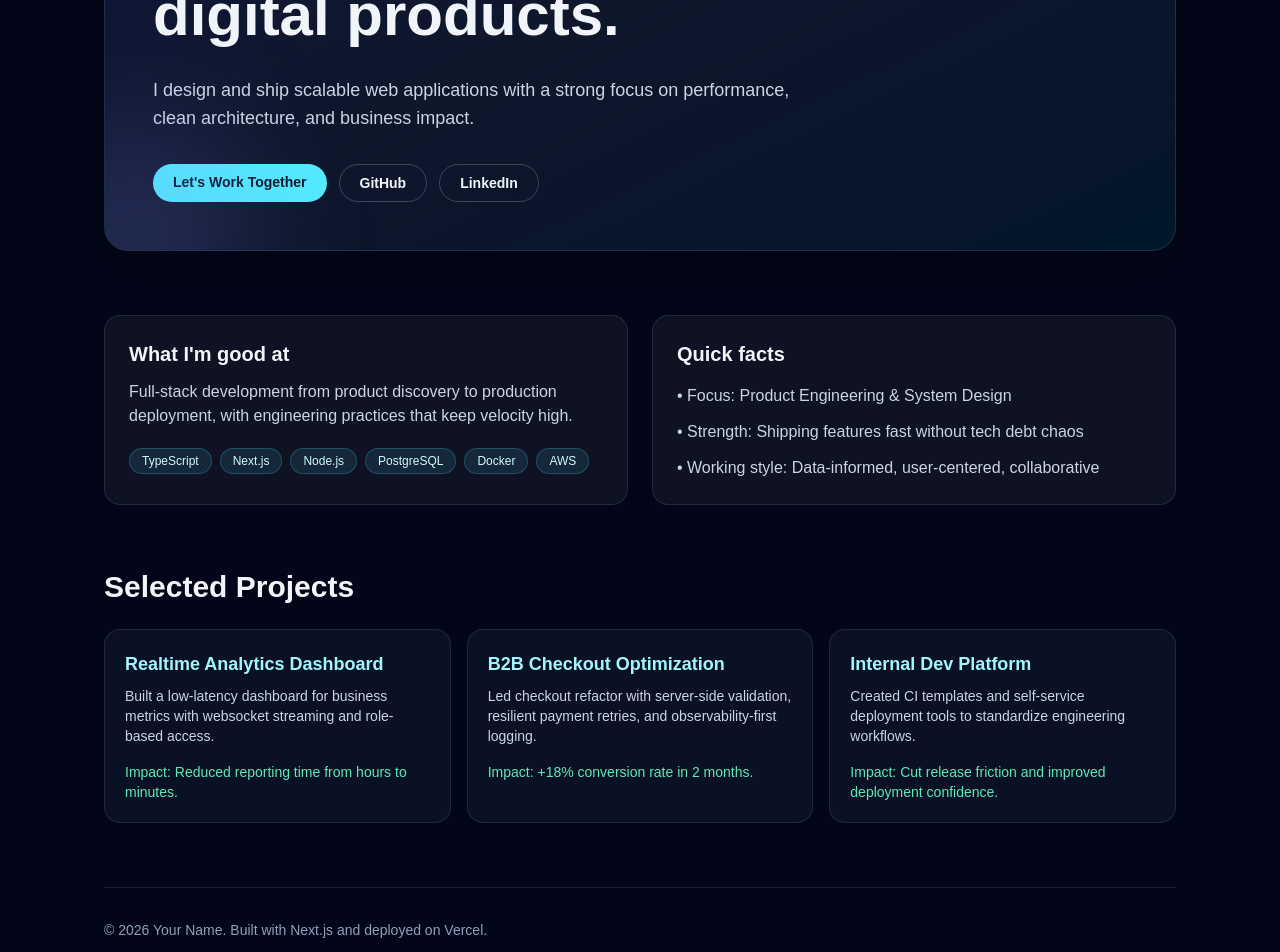
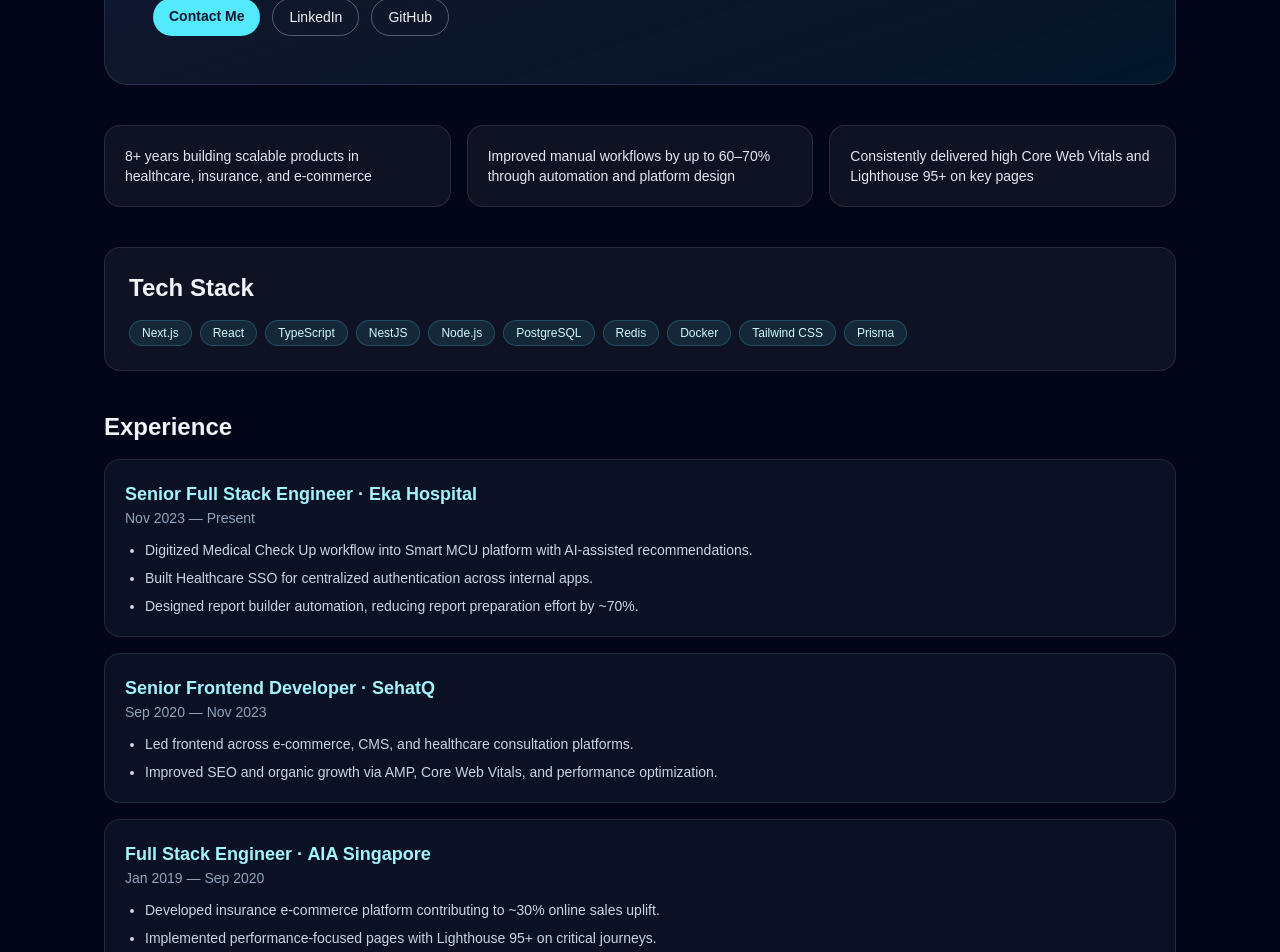
Before and after one commit to agentlucas/portfolio-next, a Next.js app: page / in a window 1280 px wide. Shown: the part 340-1292 px from the top of the page. Built offline with nearby package versions, Linux system fonts and the light colour scheme.

Commit message:
Update portfolio UI with CV-based content and experience sections

```diff
--- a/src/app/page.tsx
+++ b/src/app/page.tsx
@@ -1,134 +1,135 @@
-const techStack = [
+const highlights = [
+  "8+ years building scalable products in healthcare, insurance, and e-commerce",
+  "Improved manual workflows by up to 60–70% through automation and platform design",
+  "Consistently delivered high Core Web Vitals and Lighthouse 95+ on key pages",
+];
+
+const skills = [
+  "Next.js",
+  "React",
   "TypeScript",
-  "Next.js",
+  "NestJS",
   "Node.js",
   "PostgreSQL",
+  "Redis",
   "Docker",
-  "AWS",
+  "Tailwind CSS",
+  "Prisma",
 ];
 
-const projects = [
+const experiences = [
   {
-    title: "Realtime Analytics Dashboard",
-    description:
-      "Built a low-latency dashboard for business metrics with websocket streaming and role-based access.",
-    impact: "Reduced reporting time from hours to minutes.",
+    role: "Senior Full Stack Engineer",
+    company: "Eka Hospital",
+    period: "Nov 2023 — Present",
+    points: [
+      "Digitized Medical Check Up workflow into Smart MCU platform with AI-assisted recommendations.",
+      "Built Healthcare SSO for centralized authentication across internal apps.",
+      "Designed report builder automation, reducing report preparation effort by ~70%.",
+    ],
   },
   {
-    title: "B2B Checkout Optimization",
-    description:
-      "Led checkout refactor with server-side validation, resilient payment retries, and observability-first logging.",
-    impact: "+18% conversion rate in 2 months.",
+    role: "Senior Frontend Developer",
+    company: "SehatQ",
+    period: "Sep 2020 — Nov 2023",
+    points: [
+      "Led frontend across e-commerce, CMS, and healthcare consultation platforms.",
+      "Improved SEO and organic growth via AMP, Core Web Vitals, and performance optimization.",
+    ],
   },
   {
-    title: "Internal Dev Platform",
-    description:
-      "Created CI templates and self-service deployment tools to standardize engineering workflows.",
-    impact: "Cut release friction and improved deployment confidence.",
+    role: "Full Stack Engineer",
+    company: "AIA Singapore",
+    period: "Jan 2019 — Sep 2020",
+    points: [
+      "Developed insurance e-commerce platform contributing to ~30% online sales uplift.",
+      "Implemented performance-focused pages with Lighthouse 95+ on critical journeys.",
+    ],
   },
 ];
 
 export default function Home() {
   return (
     <main className="min-h-screen bg-slate-950 text-slate-100">
-      <div className="mx-auto flex w-full max-w-6xl flex-col gap-16 px-6 py-14 md:px-10 md:py-20">
-        <section className="relative overflow-hidden rounded-3xl border border-white/10 bg-gradient-to-br from-indigo-500/20 via-slate-900 to-cyan-500/10 p-8 shadow-2xl md:p-12">
-          <div className="absolute -top-24 -right-20 h-56 w-56 rounded-full bg-cyan-400/20 blur-3xl" />
-          <div className="absolute -bottom-24 -left-20 h-56 w-56 rounded-full bg-indigo-400/20 blur-3xl" />
-
-          <p className="mb-3 inline-block rounded-full border border-cyan-300/30 bg-cyan-300/10 px-3 py-1 text-xs font-medium tracking-wide text-cyan-200">
-            Software Engineer • Building products that move business metrics
+      <div className="mx-auto max-w-6xl px-6 py-14 md:px-10 md:py-20">
+        <section className="rounded-3xl border border-white/10 bg-gradient-to-br from-indigo-500/20 via-slate-900 to-cyan-500/10 p-8 md:p-12">
+          <p className="mb-3 inline-block rounded-full border border-cyan-300/30 bg-cyan-300/10 px-3 py-1 text-xs tracking-wide text-cyan-200">
+            Senior Full Stack Engineer · BSD, Indonesia
+          </p>
+          <h1 className="text-4xl font-bold leading-tight md:text-6xl">
+            Gadani Himan Gurusinga
+          </h1>
+          <p className="mt-4 max-w-3xl text-slate-300 md:text-lg">
+            I build reliable, high-performance web platforms with strong business
+            impact — from healthcare systems to e-commerce products.
           </p>
 
-          <h1 className="max-w-3xl text-4xl font-bold leading-tight md:text-6xl">
-            Hi, I&apos;m <span className="text-cyan-300">Your Name</span>.
-            <br className="hidden md:block" />
-            I turn ideas into reliable digital products.
-          </h1>
-
-          <p className="mt-6 max-w-2xl text-base text-slate-300 md:text-lg">
-            I design and ship scalable web applications with a strong focus on
-            performance, clean architecture, and business impact.
-          </p>
-
-          <div className="mt-8 flex flex-wrap gap-3">
+          <div className="mt-6 flex flex-wrap gap-3 text-sm">
             <a
-              href="mailto:you@email.com"
-              className="rounded-full bg-cyan-300 px-5 py-2 text-sm font-semibold text-slate-900 transition hover:bg-cyan-200"
+              href="mailto:gadanihiman@gmail.com"
+              className="rounded-full bg-cyan-300 px-4 py-2 font-semibold text-slate-900"
             >
-              Let&apos;s Work Together
+              Contact Me
             </a>
             <a
-              href="https://github.com/"
+              href="https://linkedin.com/in/gadanihiman"
               target="_blank"
               rel="noreferrer"
-              className="rounded-full border border-white/20 px-5 py-2 text-sm font-semibold transition hover:border-white/40"
+              className="rounded-full border border-white/30 px-4 py-2"
+            >
+              LinkedIn
+            </a>
+            <a
+              href="https://github.com/gadanihiman"
+              target="_blank"
+              rel="noreferrer"
+              className="rounded-full border border-white/30 px-4 py-2"
             >
               GitHub
-            </a>
-            <a
-              href="https://linkedin.com/"
-              target="_blank"
-              rel="noreferrer"
-              className="rounded-full border border-white/20 px-5 py-2 text-sm font-semibold transition hover:border-white/40"
-            >
-              LinkedIn
             </a>
           </div>
         </section>
 
-        <section className="grid gap-6 md:grid-cols-2">
-          <div className="rounded-2xl border border-white/10 bg-white/5 p-6 backdrop-blur">
-            <h2 className="text-xl font-semibold">What I&apos;m good at</h2>
-            <p className="mt-3 text-slate-300">
-              Full-stack development from product discovery to production
-              deployment, with engineering practices that keep velocity high.
-            </p>
-            <div className="mt-5 flex flex-wrap gap-2">
-              {techStack.map((tech) => (
-                <span
-                  key={tech}
-                  className="rounded-full border border-cyan-300/20 bg-cyan-300/10 px-3 py-1 text-xs text-cyan-100"
-                >
-                  {tech}
-                </span>
-              ))}
-            </div>
-          </div>
+        <section className="mt-10 grid gap-4 md:grid-cols-3">
+          {highlights.map((item) => (
+            <article key={item} className="rounded-2xl border border-white/10 bg-white/5 p-5">
+              <p className="text-sm text-slate-200">{item}</p>
+            </article>
+          ))}
+        </section>
 
-          <div className="rounded-2xl border border-white/10 bg-white/5 p-6 backdrop-blur">
-            <h2 className="text-xl font-semibold">Quick facts</h2>
-            <ul className="mt-4 space-y-3 text-slate-300">
-              <li>• Focus: Product Engineering & System Design</li>
-              <li>• Strength: Shipping features fast without tech debt chaos</li>
-              <li>• Working style: Data-informed, user-centered, collaborative</li>
-            </ul>
+        <section className="mt-10 rounded-2xl border border-white/10 bg-white/5 p-6">
+          <h2 className="text-2xl font-semibold">Tech Stack</h2>
+          <div className="mt-4 flex flex-wrap gap-2">
+            {skills.map((skill) => (
+              <span key={skill} className="rounded-full border border-cyan-300/20 bg-cyan-300/10 px-3 py-1 text-xs text-cyan-100">
+                {skill}
+              </span>
+            ))}
           </div>
         </section>
 
-        <section>
-          <h2 className="text-2xl font-bold md:text-3xl">Selected Projects</h2>
-          <div className="mt-6 grid gap-4 md:grid-cols-3">
-            {projects.map((project) => (
-              <article
-                key={project.title}
-                className="rounded-2xl border border-white/10 bg-slate-900/70 p-5 transition hover:-translate-y-1 hover:border-cyan-300/30"
-              >
+        <section className="mt-10">
+          <h2 className="text-2xl font-semibold">Experience</h2>
+          <div className="mt-4 space-y-4">
+            {experiences.map((exp) => (
+              <article key={exp.company} className="rounded-2xl border border-white/10 bg-slate-900/70 p-5">
                 <h3 className="text-lg font-semibold text-cyan-200">
-                  {project.title}
+                  {exp.role} · {exp.company}
                 </h3>
-                <p className="mt-2 text-sm text-slate-300">{project.description}</p>
-                <p className="mt-4 text-sm font-medium text-emerald-300">
-                  Impact: {project.impact}
-                </p>
+                <p className="text-sm text-slate-400">{exp.period}</p>
+                <ul className="mt-3 list-disc space-y-2 pl-5 text-sm text-slate-300">
+                  {exp.points.map((point) => (
+                    <li key={point}>{point}</li>
+                  ))}
+                </ul>
               </article>
             ))}
           </div>
         </section>
 
-        <footer className="border-t border-white/10 pt-8 text-sm text-slate-400">
-          © {new Date().getFullYear()} Your Name. Built with Next.js and deployed
-          on Vercel.
+        <footer className="mt-12 border-t border-white/10 pt-6 text-sm text-slate-400">
+          © {new Date().getFullYear()} Gadani Himan Gurusinga — Built with Next.js.
         </footer>
       </div>
     </main>
```
